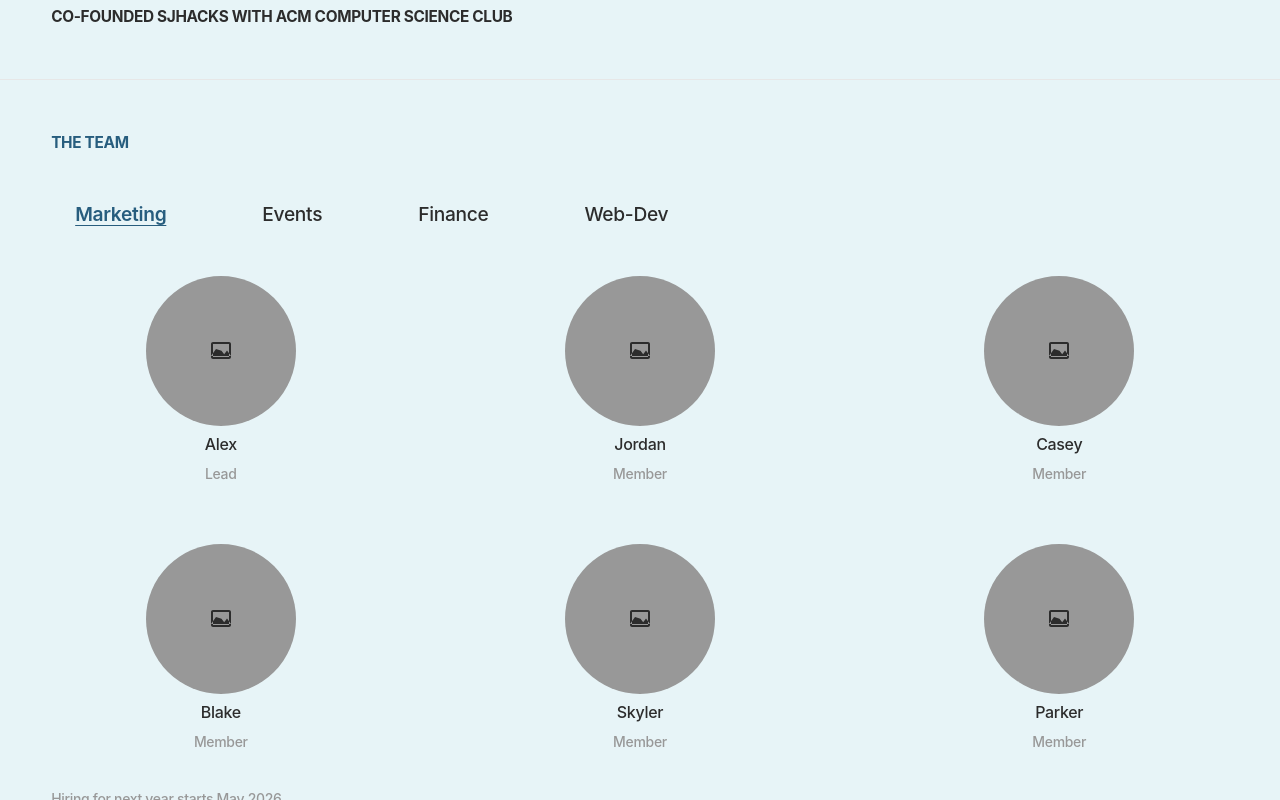
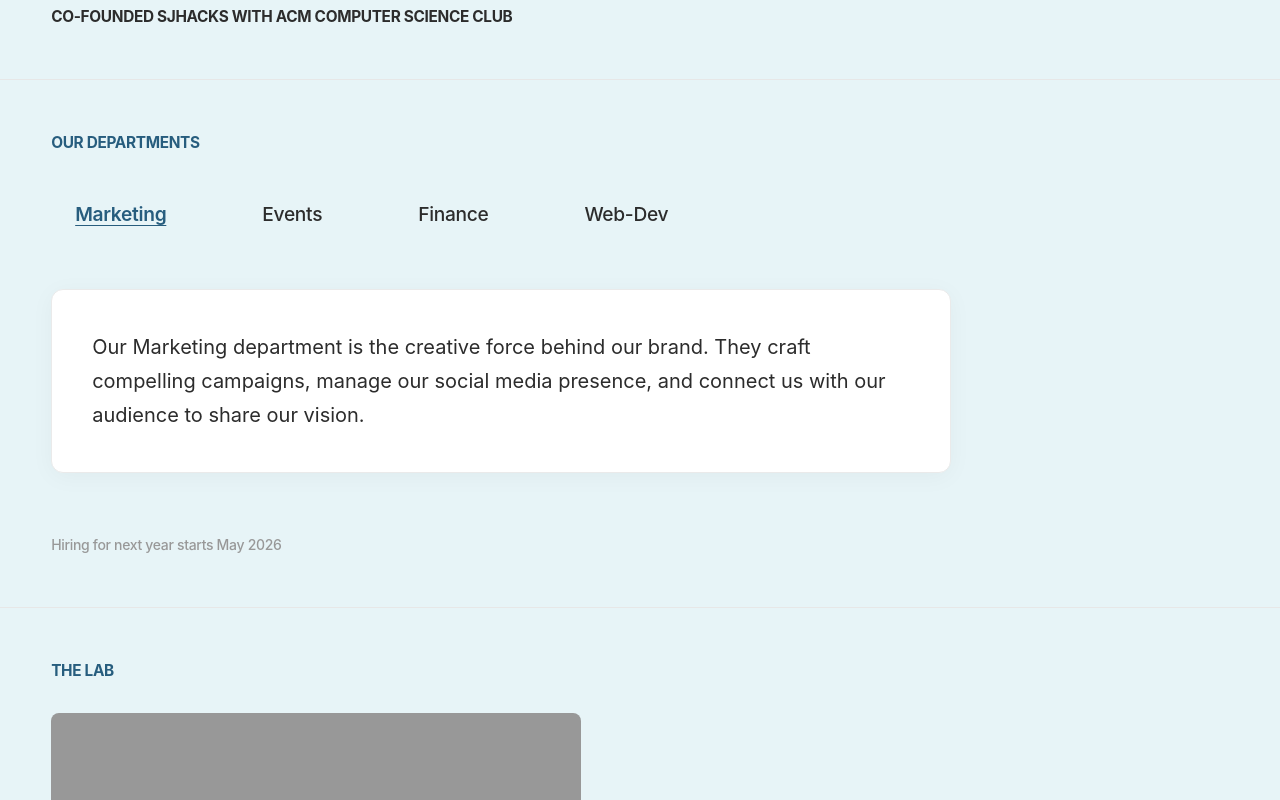
Before and after one commit to shirinalapati/IDEAS-Club-Website, a React (Vite) app in the folder frontend/: page /about in a window 1280 px wide. Shown: the part 720-1520 px from the top of the page. Built offline with nearby package versions, Linux system fonts and the light colour scheme.

Commit message:
Update TeamSection to show department blurbs instead of profiles

```diff
--- a/frontend/src/components/about/TeamSection.css
+++ b/frontend/src/components/about/TeamSection.css
@@ -54,61 +54,39 @@
   font-weight: 600;
 }
 
-.team-grid {
-  display: grid;
-  grid-template-columns: repeat(3, 1fr);
-  gap: clamp(16px, 3vw, 28px);
+.department-description-container {
   width: 100%;
+  max-width: 900px;
+  background: #ffffff;
+  border-radius: 12px;
+  padding: clamp(24px, 4vw, 40px);
+  box-shadow: 0 4px 24px rgba(0, 0, 0, 0.04);
+  border: 1px solid #Eaeaea;
+  margin-top: clamp(8px, 1vw, 16px);
 }
 
-.team-member-card {
-  display: flex;
-  flex-direction: column;
-  align-items: center;
-  gap: 8px;
+.department-description-text {
+  font-family: 'Inter', -apple-system, BlinkMacSystemFont, sans-serif;
+  font-weight: 400;
+  font-size: clamp(16px, 1.8vw, 20px);
+  line-height: 1.7;
+  color: var(--black);
+  margin: 0;
 }
 
-.team-member-avatar {
-  width: clamp(70px, 12vw, 150px);
-  height: clamp(70px, 12vw, 150px);
-  border-radius: 50%;
-  background: var(--gray);
-  display: flex;
-  justify-content: center;
-  align-items: center;
-  overflow: hidden;
+.fade-in {
+  animation: fadeIn 0.4s ease-out forwards;
 }
 
-.team-member-avatar img {
-  width: 100%;
-  height: 100%;
-  object-fit: cover;
-  object-position: center 20%;
-}
-
-.team-member-avatar svg {
-  width: 20px;
-  height: 17px;
-}
-
-.team-member-name {
-  font-family: 'Inter', -apple-system, BlinkMacSystemFont, sans-serif;
-  font-weight: 500;
-  font-size: clamp(12px, 1.1vw, 14px);
-  line-height: 21px;
-  letter-spacing: -0.32px;
-  color: var(--black);
-  text-align: center;
-}
-
-.team-member-role {
-  font-family: 'Inter', -apple-system, BlinkMacSystemFont, sans-serif;
-  font-weight: 500;
-  font-size: clamp(12px, 1.1vw, 14px);
-  line-height: 21px;
-  letter-spacing: -0.32px;
-  color: var(--gray);
-  text-align: center;
+@keyframes fadeIn {
+  from {
+    opacity: 0;
+    transform: translateY(8px);
+  }
+  to {
+    opacity: 1;
+    transform: translateY(0);
+  }
 }
 
 .team-hiring-note {
@@ -119,36 +97,5 @@
   letter-spacing: -0.32px;
   color: var(--gray);
   margin: 0;
+  margin-top: clamp(16px, 2vw, 32px);
 }
-
-@media (min-width: 768px) {
-  .team-grid {
-    grid-template-columns: repeat(3, 1fr);
-    gap: clamp(24px, 5vw, 60px);
-    justify-items: center;
-  }
-
-  .team-member-avatar {
-    width: clamp(100px, 15vw, 180px);
-    height: clamp(100px, 15vw, 180px);
-  }
-
-  .team-member-name {
-    font-size: 16px;
-  }
-
-  .team-member-role {
-    font-size: 14px;
-  }
-}
-
-@media (min-width: 1024px) {
-  .team-grid {
-    gap: 60px 80px;
-  }
-
-  .team-member-avatar {
-    width: 150px;
-    height: 150px;
-  }
-}
--- a/frontend/src/components/about/TeamSection.jsx
+++ b/frontend/src/components/about/TeamSection.jsx
@@ -1,46 +1,21 @@
 import { useState } from 'react';
 import './TeamSection.css';
 
-const teamMembers = [
-  { name: 'Alex', role: 'Lead', department: 'Marketing', image: null },
-  { name: 'Jordan', role: 'Member', department: 'Marketing', image: null },
-  { name: 'Casey', role: 'Member', department: 'Marketing', image: null },
-  { name: 'Blake', role: 'Member', department: 'Marketing', image: null },
-  { name: 'Skyler', role: 'Member', department: 'Marketing', image: null },
-  { name: 'Parker', role: 'Member', department: 'Marketing', image: null },
-  { name: 'Taylor', role: 'Lead', department: 'Events', image: null },
-  { name: 'Morgan', role: 'Member', department: 'Events', image: null },
-  { name: 'Riley', role: 'Member', department: 'Events', image: null },
-  { name: 'Hayden', role: 'Member', department: 'Events', image: null },
-  { name: 'Peyton', role: 'Member', department: 'Events', image: null },
-  { name: 'Dakota', role: 'Member', department: 'Events', image: null },
-  { name: 'Sam', role: 'Lead', department: 'Finance', image: null },
-  { name: 'Jamie', role: 'Member', department: 'Finance', image: null },
-  { name: 'Quinn', role: 'Member', department: 'Finance', image: null },
-  { name: 'Cameron', role: 'Member', department: 'Finance', image: null },
-  { name: 'Sydney', role: 'Member', department: 'Finance', image: null },
-  { name: 'Rowan', role: 'Member', department: 'Finance', image: null },
-  { name: 'Sujan', role: 'Director/ Full Stack Developer', department: 'Web-Dev', image: "/people/sujan.jpg" },
-  { name: 'Shirin', role: 'Frontend Developer', department: 'Web-Dev', image: "/people/shirin.png" },
-  { name: 'Shiva', role: 'Backend Developer', department: 'Web-Dev', image: "/people/shiva.jpeg" },
-  { name: 'Ayesha', role: 'UI/UX', department: 'Web-Dev', image: null },
-  { name: 'Faith', role: 'UI/UX', department: 'Web-Dev', image: null },
-  { name: 'Yuval', role: 'UI/UX', department: 'Web-Dev', image: null },
-  { name: 'Emily', role: 'Backend Developer', department: 'Web-Dev', image: null }
-];
+const departmentDescriptions = {
+  'Marketing': 'Our Marketing department is the creative force behind our brand. They craft compelling campaigns, manage our social media presence, and connect us with our audience to share our vision.',
+  'Events': 'The Events team brings our community together. From intimate workshops to large-scale conferences, they meticulously plan and execute memorable experiences that foster learning and networking.',
+  'Finance': 'Our Finance department ensures our organization\'s sustainability. They manage budgets, secure funding, and provide the strategic financial planning necessary to fuel our growth and initiatives.',
+  'Web-Dev': 'The Web-Dev team builds the digital foundation of our club. They design, develop, and maintain our platforms, turning innovative ideas into robust, user-friendly applications.'
+};
 
 const departments = ['Marketing', 'Events', 'Finance', 'Web-Dev'];
 
 function TeamSection() {
   const [activeTab, setActiveTab] = useState('Marketing');
 
-  const filteredMembers = teamMembers.filter(
-    (member) => member.department === activeTab
-  );
-
   return (
     <section className="team-section">
-      <h2 className="about-section-title">The Team</h2>
+      <h2 className="about-section-title">Our Departments</h2>
 
       <div className="team-tabs">
         {departments.map((dept) => (
@@ -54,22 +29,10 @@ function TeamSection() {
         ))}
       </div>
 
-      <div className="team-grid">
-        {filteredMembers.map((member, index) => (
-          <div key={index} className="team-member-card">
-            <div className="team-member-avatar">
-              {member.image ? (
-                <img src={member.image} alt={member.name} />
-              ) : (
-                <svg width="20" height="17" viewBox="0 0 20 17" fill="none" xmlns="http://www.w3.org/2000/svg">
-                  <path d="M18 0H2C0.9 0 0 0.9 0 2V15C0 16.1 0.9 17 2 17H18C19.1 17 20 16.1 20 15V2C20 0.9 19.1 0 18 0ZM18 15H2V2H18V15ZM10.5 8.67L13.19 12.19L16 8.5L20 14H0L5 7L10.5 8.67Z" fill="var(--black)"/>
-                </svg>
-              )}
-            </div>
-            <span className="team-member-name">{member.name}</span>
-            <span className="team-member-role">{member.role}</span>
-          </div>
-        ))}
+      <div className="department-description-container">
+        <p key={activeTab} className="department-description-text fade-in">
+          {departmentDescriptions[activeTab]}
+        </p>
       </div>
 
       <p className="team-hiring-note">Hiring for next year starts May 2026</p>
```
